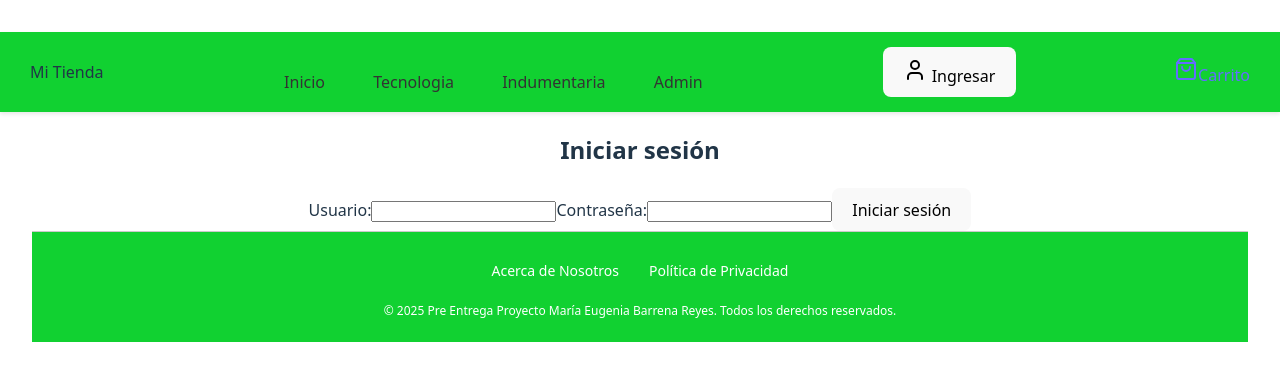
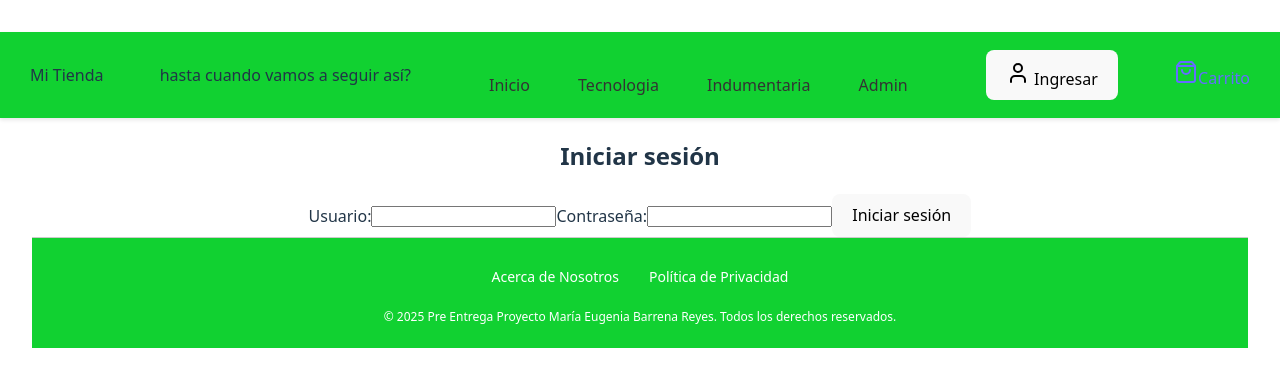
Before and after one commit to M3br2691/entrega-proyecto-react, a React (Vite) app: page /login in a window 1280 px wide. Shown: the top 386 px of the page. Built offline with nearby package versions, Linux system fonts and the light colour scheme; no server answers.

Commit message:
pongo algo en el header para probar

```diff
--- a/src/components/Header.jsx
+++ b/src/components/Header.jsx
@@ -17,7 +17,7 @@ const Header = () => {
     <header className={styles.header}>
 
       <div className={styles.logo}>Mi Tienda</div>
-
+        <p>hasta cuando vamos a seguir así?</p>
 
 
       <NavBar />
```
